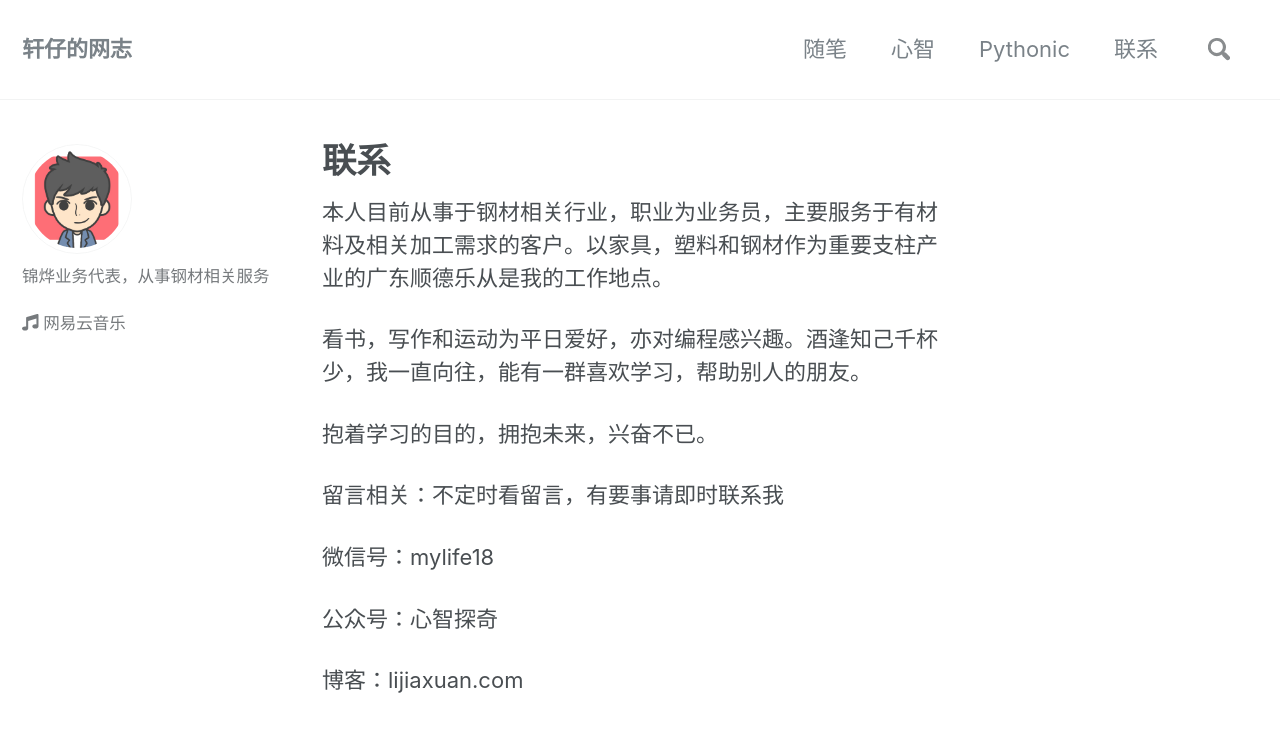
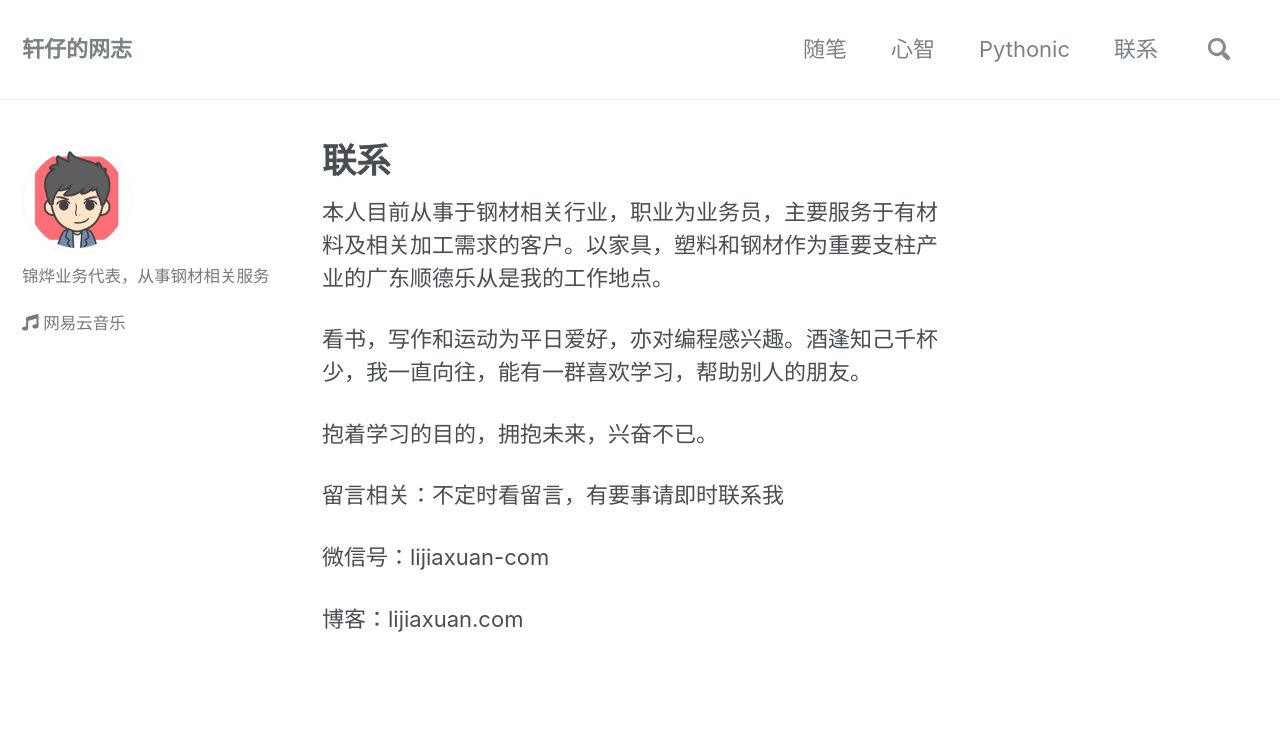
Before and after one commit to xuan18/xuan18backup.github.io, a Jekyll site: the page built from contact/index.md, in a window 1280 px wide and 900 px high. Shown: the top 732 px of the window. Built offline with Jekyll 4.4.1, drawn with Linux system fonts in a browser that asks for light colours; nearby versions of some CDN libraries.

Commit message:
Update index.md

```diff
--- a/contact/index.md
+++ b/contact/index.md
@@ -11,8 +11,6 @@ author_profile: true
 
 留言相关：不定时看留言，有要事请即时联系我
 
-微信号：mylife18
-
-公众号：心智探奇
+微信号：lijiaxuan-com
 
 博客：lijiaxuan.com
```
